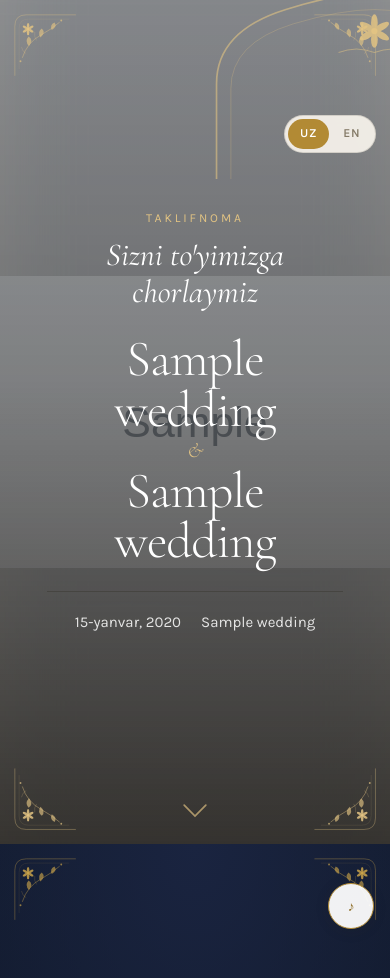
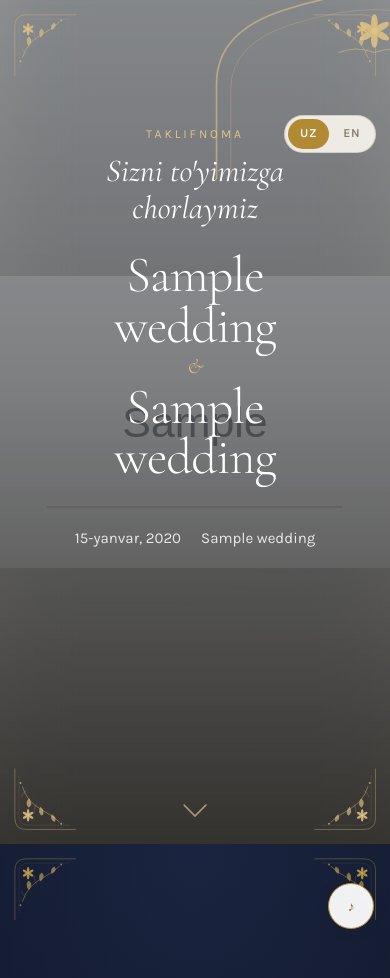
Before and after one commit to Nizomiddin0628/Jaloliddin, a Django app: page / in a window 390 px wide. Shown: the top 978 px of the page. Run offline with Django 5.2, Linux system fonts and the light colour scheme; tables that the repository leaves empty hold one stand-in row (values such as "Sample post"); grey boxes marked "Sample" are stand-in pictures; some libraries are stand-ins or nearby versions.

Commit message:
rasm resp v11

```diff
--- a/static/css/main.css
+++ b/static/css/main.css
@@ -1577,8 +1577,9 @@ body:has(.adminbar) .langbar {
     object-fit: contain;
   }
 
-  /* Matn pastga tushmasin — u faqat kompyuter uchun edi */
+  /* Telefonda matn yuqoriroqda tursin.
+     Ko'proq ko'tarish kerak bo'lsa -10vh ni -16vh qiling. */
   .hero--photo .hero__inner {
-    transform: none;
+    transform: translateY(-10vh);
   }
 }
```
